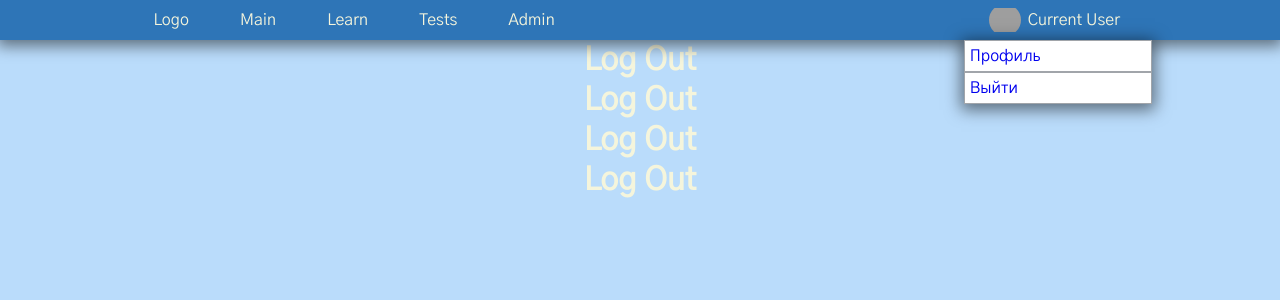
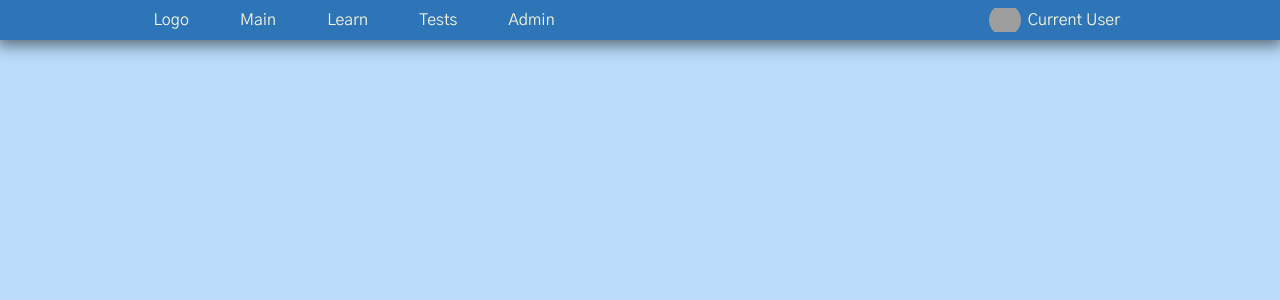
Before and after one commit to YuriyMtrofanov/learn_tomography, a React (Create React App) app: page /logout in a window 1280 px wide. Shown: the top 300 px of the page. Built offline with nearby package versions, Linux system fonts and the light colour scheme; grey boxes are pictures that could not be loaded.

Commit message:
implemented class hidden to the navDropdownList

```diff
--- a/src/app/components/pages/logoutPage/logoutPage.jsx
+++ b/src/app/components/pages/logoutPage/logoutPage.jsx
@@ -1,13 +1,18 @@
-import React from "react";
+import React, { useEffect } from "react";
+// import { useDispatch } from "react-redux";
+// import { useNavigate } from "react-router-dom";
+// import { logOut } from "../store/users";
+
 const LogoutPage = () => {
+    // const navigate = useNavigate();
+    // const dispatch = useDispatch();
+    useEffect(() => {
+        // dispatch(logOut());
+        // navigate("/login");
+        console.log("logout");
+    }, []);
     return (
-        <>
-            <h1>Log Out</h1>
-            <h1>Log Out</h1>
-            <h1>Log Out</h1>
-            <h1>Log Out</h1>
-            <h1>Log Out</h1>
-        </>
+        <></>
     );
 };
 
--- a/src/app/components/ui/navDropdownList/navDropdownList.css
+++ b/src/app/components/ui/navDropdownList/navDropdownList.css
@@ -3,6 +3,10 @@
     color: rgb(110, 117, 125);
     text-decoration: none;
     /* border: rgb(13, 0, 255) solid; */
+}
+
+.hidden {
+    display: none;
 }
 
 .nav-dropdown__container {
@@ -13,6 +17,10 @@
     /* background-color: rgb(255, 255, 255); */
     box-shadow: 0 3px 15px 3px rgba(0, 0, 0, 0.5);
     /* border: rgb(216, 1, 33) solid; */
+}
+
+.nav-dropdown__container .hidden {
+    display: none
 }
 
 .dropdown__list{
--- a/src/app/components/ui/navDropdownList/navDropdownList.jsx
+++ b/src/app/components/ui/navDropdownList/navDropdownList.jsx
@@ -4,11 +4,16 @@ import "./navDropdownList.css";
 import { NavLink } from "react-router-dom";
 
 const NavDropdownList = ({ active, options, userId }) => {
-    // console.log("active", active);
-    // console.log("userId", userId);
-    // console.log("options", options);
+    const changeClassName = () => {
+        return `nav-dropdown ${!active ? "hidden" : ""}`;
+    };
+    // const handleGetElement = () => {
+    //     const element = document.querySelector(".nav-dropdown");
+    //     return element;
+    // };
+
     return (
-        <div className="nav-dropdown">
+        <div className={changeClassName()}>
             <div className="nav-dropdown__container">
                 {options.length > 0 &&
                     options.map(item => (
```
